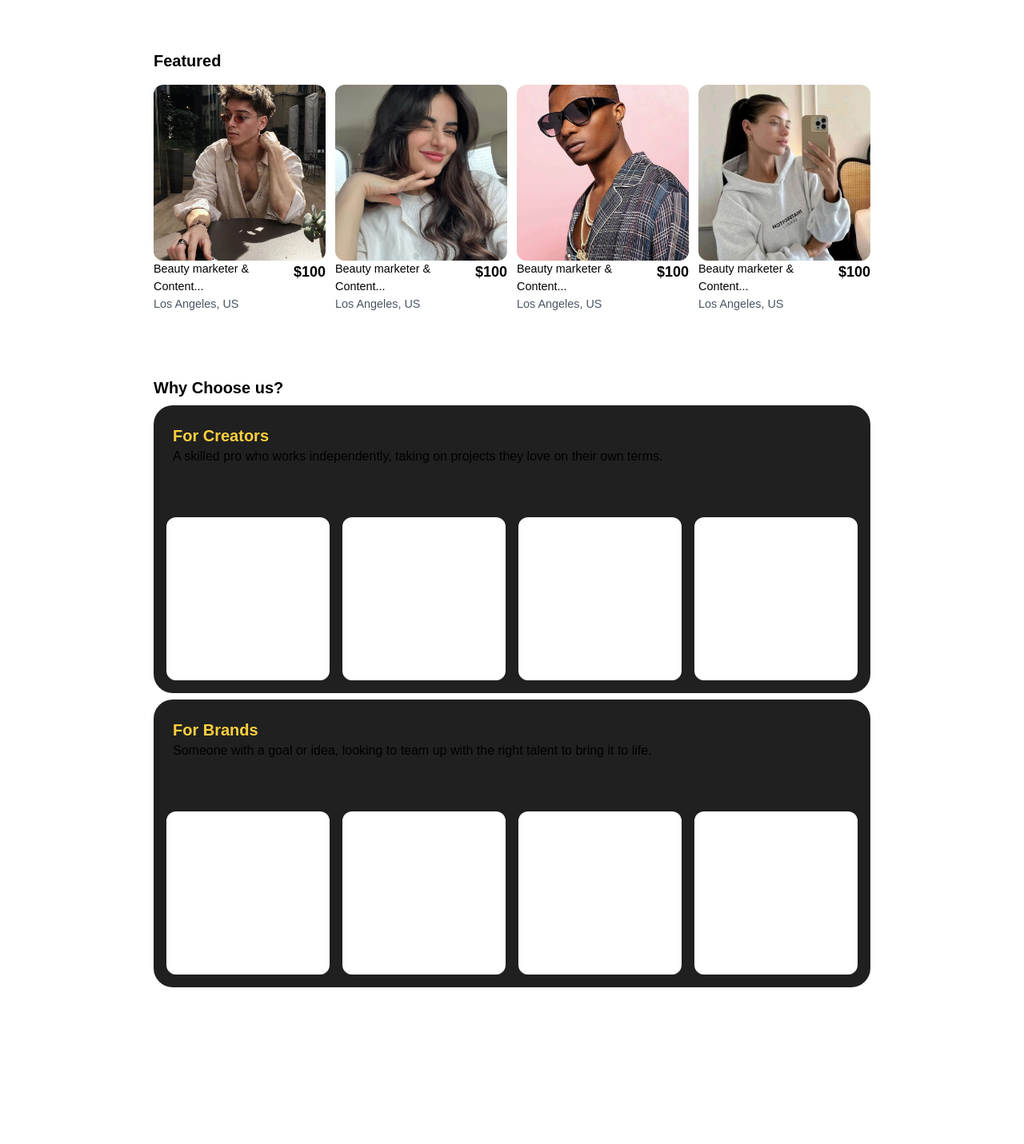
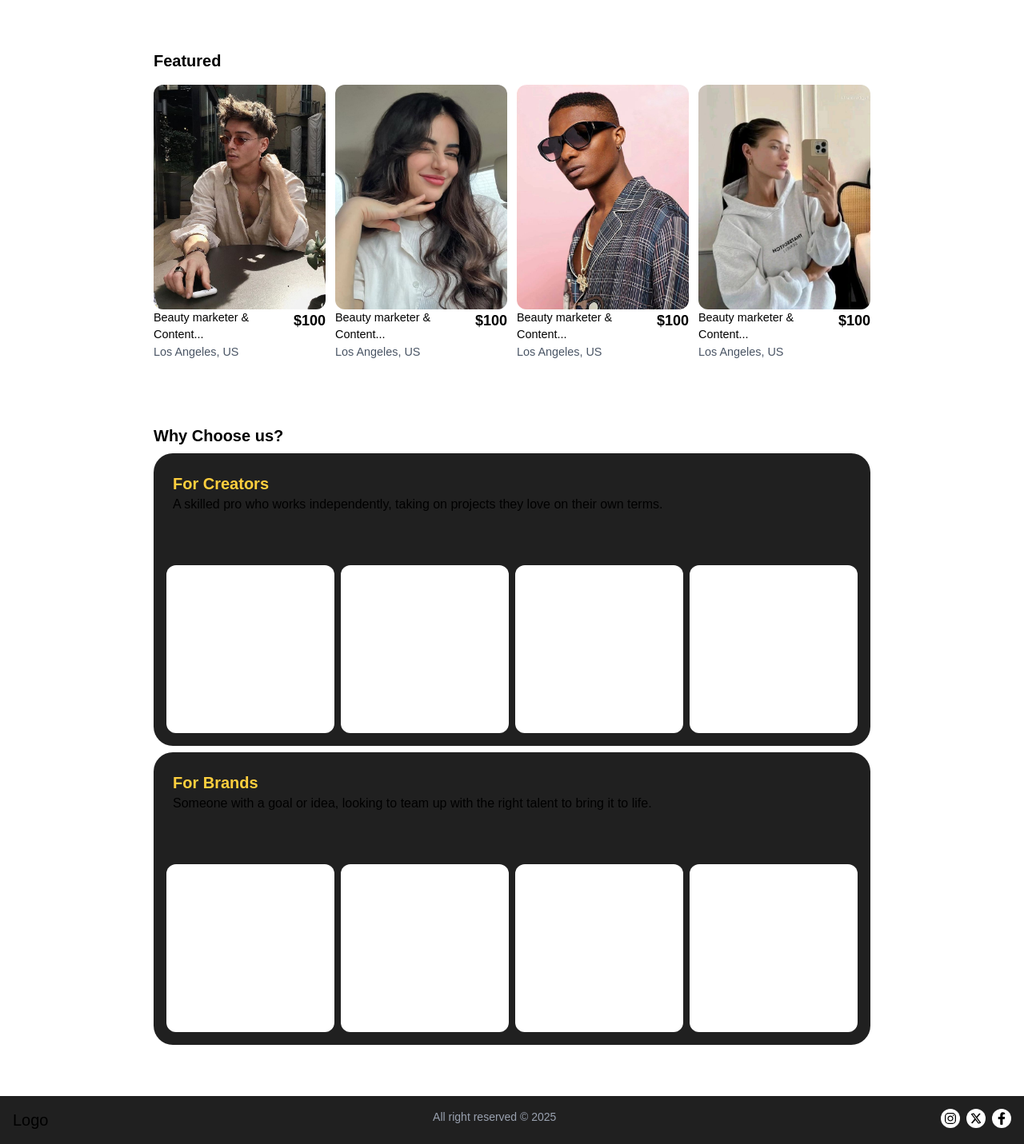
Before and after one commit to shabinx30/Collabify, a React (Vite) app in the folder frontend/: page / in a window 1280 px wide. Shown: the part 672-2103 px from the top of the page at 80% size. Before the commit the page ends 1971 px from the top, so only its background shows below. Built offline with nearby package versions, Linux system fonts and the light colour scheme.

Commit message:
feat: footer section added

```diff
--- /dev/null
+++ b/frontend/src/components/Footer.tsx
@@ -0,0 +1,16 @@
+import { FaInstagram, FaXTwitter } from "react-icons/fa6";
+import { FaFacebookF } from "react-icons/fa";
+
+const Footer = () => {
+    return <footer className="bg-[#202020] p-4 flex justify-between">
+        <h3 className="text-xl">Logo</h3>
+        <p className="text-sm text-gray-400">All right reserved &copy; 2025</p>
+        <div className="flex gap-2">
+            <a target="_blank" rel="noopener noreferrer"><FaInstagram size={24} className="bg-white text-black p-1 rounded-full"/></a>
+            <a target="_blank" rel="noopener noreferrer"><FaXTwitter size={24} className="bg-white text-black p-1 rounded-full"/></a>
+            <a target="_blank" rel="noopener noreferrer"><FaFacebookF size={24} className="bg-white text-black p-1 rounded-full"/></a>
+        </div>
+    </footer>
+};
+
+export default Footer;
--- a/frontend/src/components/home/Benefits.tsx
+++ b/frontend/src/components/home/Benefits.tsx
@@ -2,7 +2,7 @@ const Benefits = () => {
     return (
         <section className="flex flex-col gap-2">
             <h3 className="text-black text-xl font-semibold">Why Choose us?</h3>
-            <section className="bg-[#202020] flex flex-col gap-[4em] w-full p-4 rounded-3xl">
+            <section className="bg-[#202020] flex flex-col gap-[4em] p-4 rounded-3xl">
                 <div className="pt-2 pl-2">
                     <h3 className="text-[#FFCF3E] text-xl font-semibold">
                         For Creators
@@ -12,14 +12,14 @@ const Benefits = () => {
                         projects they love on their own terms.
                     </p>
                 </div>
-                <div className="grid grid-cols-4 gap-4">
+                <div className="grid grid-cols-4 gap-2">
                     <div className="aspect-square bg-white rounded-xl"></div>
                     <div className="aspect-square bg-white rounded-xl"></div>
                     <div className="aspect-square bg-white rounded-xl"></div>
                     <div className="aspect-square bg-white rounded-xl"></div>
                 </div>
             </section>
-            <section className="bg-[#202020] flex flex-col gap-[4em] w-full p-4 rounded-3xl">
+            <section className="bg-[#202020] flex flex-col gap-[4em] p-4 rounded-3xl">
                 <div className="pt-2 pl-2">
                     <h3 className="text-[#FFCF3E] text-xl font-semibold">
                         For Brands
@@ -29,7 +29,7 @@ const Benefits = () => {
                         right talent to bring it to life.
                     </p>
                 </div>
-                <div className="grid grid-cols-4 gap-4">
+                <div className="grid grid-cols-4 gap-2">
                     <div className="aspect-square bg-white rounded-xl"></div>
                     <div className="aspect-square bg-white rounded-xl"></div>
                     <div className="aspect-square bg-white rounded-xl"></div>
--- a/frontend/src/components/home/Featured.tsx
+++ b/frontend/src/components/home/Featured.tsx
@@ -3,7 +3,7 @@ const Featured = () => {
         <section className="bg-white text-black">
             <h1 className="font-semibold text-xl">Featured</h1>
             <div className="grid grid-cols-2 md:grid-cols-3 lg:grid-cols-4 gap-3 py-[1em]">
-                <div className="aspect-[9/11]">
+                <div className="aspect-[9/14]">
                     <div className="h-[84%] w-full">
                         <img className="object-cover w-full h-full rounded-xl" src="/images/infu-1.jpeg" alt="infu" />
                     </div>
@@ -15,7 +15,7 @@ const Featured = () => {
                         <strong className="text-lg">$100</strong>
                     </div>
                 </div>
-                <div className="aspect-[9/11]">
+                <div className="aspect-[9/14]">
                     <div className="h-[84%] w-full">
                         <img className="object-cover w-full h-full rounded-xl" src="/images/infu-2.jpeg" alt="infu" />
                     </div>
@@ -27,7 +27,7 @@ const Featured = () => {
                         <strong className="text-lg">$100</strong>
                     </div>
                 </div>
-                <div className="aspect-[9/11]">
+                <div className="aspect-[9/14]">
                     <div className="h-[84%] w-full">
                         <img className="object-cover w-full h-full rounded-xl" src="/images/infu-3.jpeg" alt="infu" />
                     </div>
@@ -39,7 +39,7 @@ const Featured = () => {
                         <strong className="text-lg">$100</strong>
                     </div>
                 </div>
-                <div className="aspect-[9/11]">
+                <div className="aspect-[9/14]">
                     <div className="h-[84%] w-full ">
                         <img className="object-cover w-full h-full rounded-xl" src="/images/infu-4.jpeg" alt="infu" />
                     </div>
--- a/frontend/src/pages/Home.tsx
+++ b/frontend/src/pages/Home.tsx
@@ -1,5 +1,6 @@
 import Benefits from "../components/home/Benefits";
 import Featured from "../components/home/Featured";
+import Footer from "../components/Footer";
 import Hero from "../components/home/Hero";
 import NavBar from "../components/NavBar";
 
@@ -12,6 +13,7 @@ const Home = () => {
                 <Featured />
                 <Benefits />
             </main>
+            <Footer />
         </>
     );
 };
```
